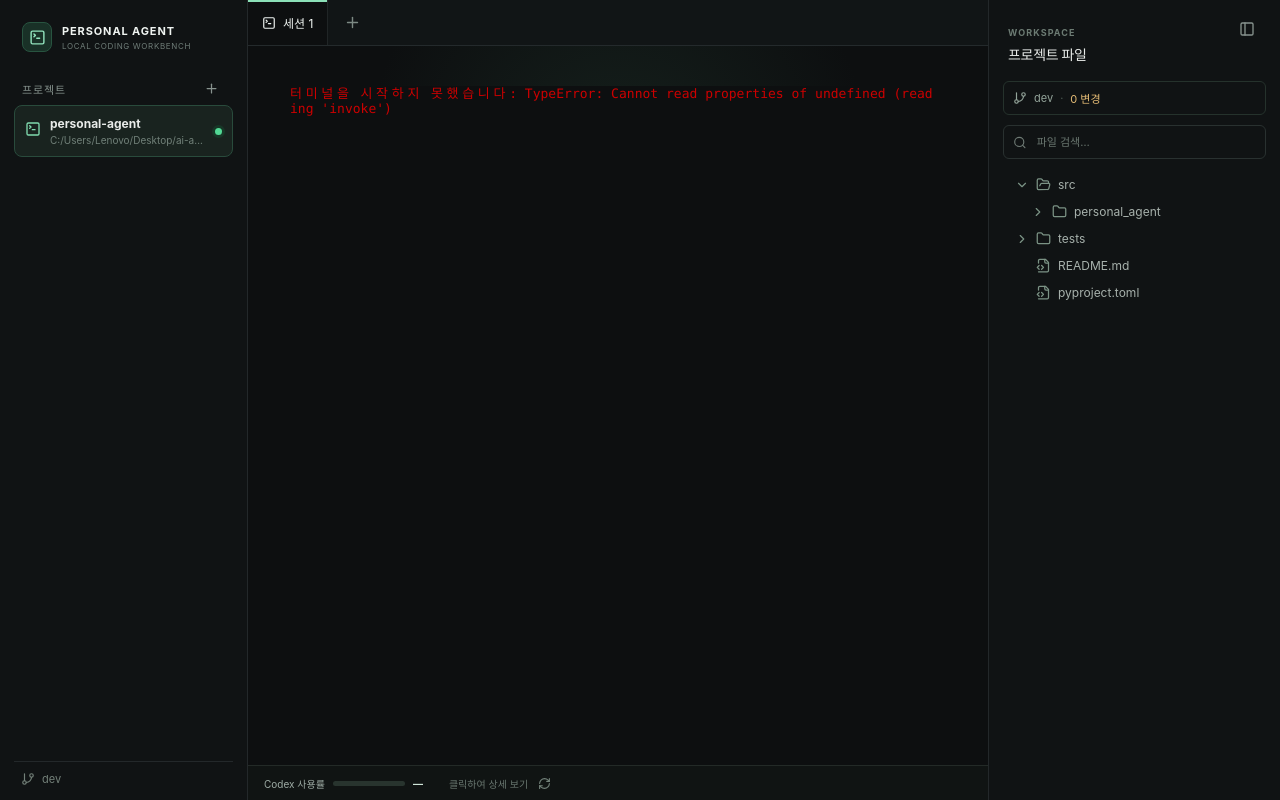
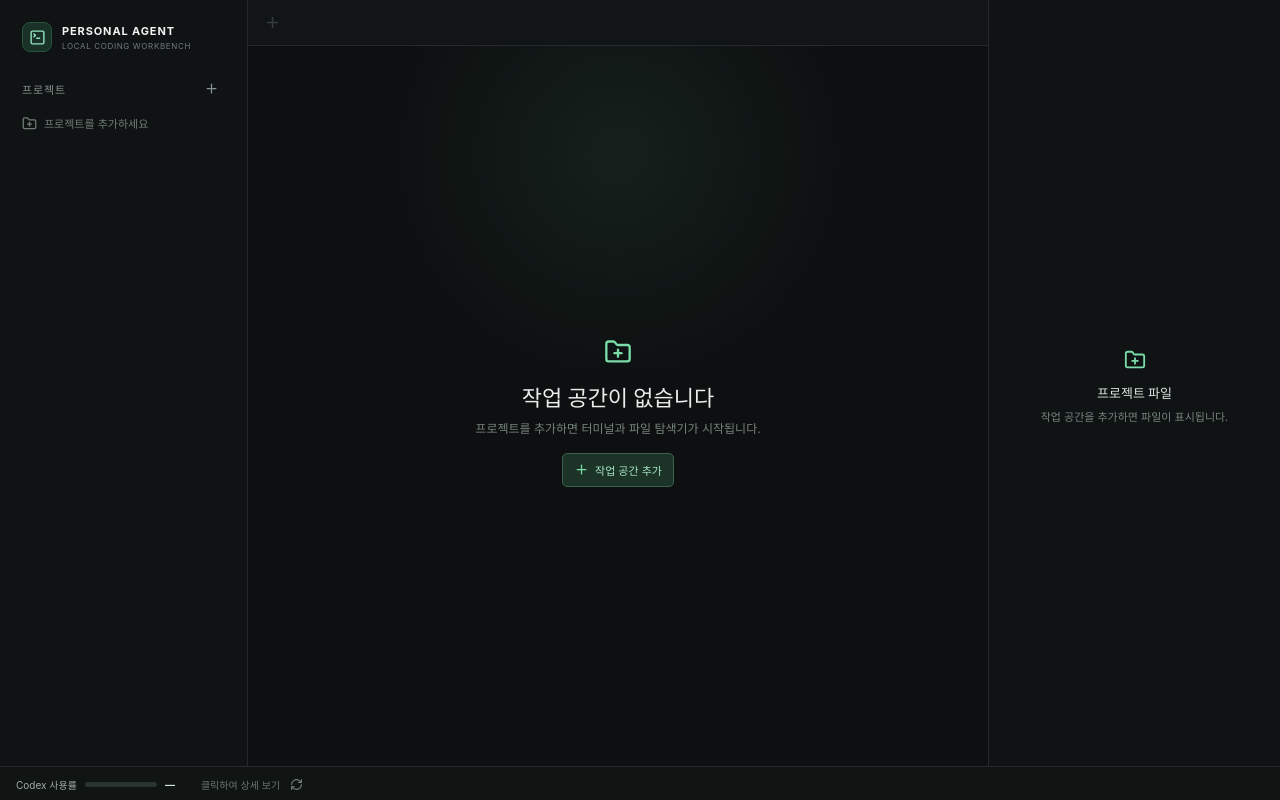
Before and after one commit to ksp0814/ai-agent, a React (Vite) app in the folder frontend/: page / in a window 1280 px wide. Built offline with nearby package versions, Linux system fonts and the light colour scheme.

Commit message:
fix: 작업 공간과 사용률 화면 정리

```diff
--- a/frontend/src/App.tsx
+++ b/frontend/src/App.tsx
@@ -1,10 +1,10 @@
 import { useEffect, useMemo, useState } from 'react'
 import { open } from '@tauri-apps/plugin-dialog'
 import {
-  ChevronDown, ChevronRight, FileCode2, Folder, FolderOpen, GitBranch, Menu,
+  ChevronDown, ChevronRight, FileCode2, Folder, FolderOpen, FolderPlus, GitBranch, Menu,
   PanelLeft, Plus, RefreshCw, Search, SquareTerminal, TerminalSquare, X,
 } from 'lucide-react'
-import { buildFileTree, demoFiles, demoWorkspace, filterFiles, type FileEntry, type Workspace } from './appState'
+import { buildFileTree, filterFiles, type FileEntry, type Workspace } from './appState'
 import { approveFile, getUsageSnapshot, getWorkspaceSnapshot, readDiff, readFile, resetUsage, rollbackFile, type WorkspaceSnapshot } from './bridge'
 import { loadSessions, saveSessions, type AgentSession } from './sessionState'
 import { TerminalPane } from './TerminalPane'
@@ -23,7 +23,7 @@ function loadWorkspaces(): Workspace[] {
   } catch {
     // Use the default workspace when persisted state is unavailable.
   }
-  return [demoWorkspace]
+  return []
 }
 
 function FileTree({ entries, depth = 0, basePath = '', onOpen }: { entries: FileEntry[]; depth?: number; basePath?: string; onOpen: (entry: FileEntry, path: string) => void }) {
@@ -55,28 +55,29 @@ function FileView({ file }: { file?: OpenFile }) {
 function App() {
   const [query, setQuery] = useState('')
   const [workspaces, setWorkspaces] = useState<Workspace[]>(loadWorkspaces)
-  const [workspace, setWorkspace] = useState<Workspace>(() => workspaces[0])
-  const [sessions, setSessions] = useState<AgentSession[]>(() => loadSessions(workspaces[0].path, window.localStorage))
+  const [workspace, setWorkspace] = useState<Workspace | null>(() => workspaces[0] ?? null)
+  const [sessions, setSessions] = useState<AgentSession[]>(() => workspaces[0] ? loadSessions(workspaces[0].path, window.localStorage) : [])
   const [sessionsByWorkspace, setSessionsByWorkspace] = useState<Record<string, AgentSession[]>>(() => Object.fromEntries(workspaces.map((item) => [item.path, loadSessions(item.path, window.localStorage)])))
-  const [activeSessionId, setActiveSessionId] = useState(() => loadSessions(workspaces[0].path, window.localStorage)[0].id)
+  const [activeSessionId, setActiveSessionId] = useState(() => workspaces[0] ? loadSessions(workspaces[0].path, window.localStorage)[0].id : '')
   const [activeTabs, setActiveTabs] = useState<Record<string, string>>({})
   const [openFilesByWorkspace, setOpenFilesByWorkspace] = useState<Record<string, Record<string, OpenFile>>>({})
   const [sidebarOpen, setSidebarOpen] = useState(true)
   const [filePanelOpen, setFilePanelOpen] = useState(true)
-  const [workspaceFiles, setWorkspaceFiles] = useState(demoFiles)
+  const [workspaceFiles, setWorkspaceFiles] = useState<FileEntry[]>([])
   const [git, setGit] = useState<WorkspaceSnapshot['git']>({ available: false, branch: 'dev', entries: {} })
   const [usage, setUsage] = useState<{ percent: number | null; resetsAt?: number; credits: number; creditId: string }>({ percent: null, credits: 0, creditId: '' })
   const [usageOpen, setUsageOpen] = useState(false)
   const [usageResetting, setUsageResetting] = useState(false)
   const [workspaceMenu, setWorkspaceMenu] = useState<{ path: string; x: number; y: number } | null>(null)
-  const openFiles = openFilesByWorkspace[workspace.path] ?? {}
-  const activeTab = activeTabs[workspace.path] ?? sessions[0]?.id ?? ''
-  const updateActiveTab = (tab: string) => setActiveTabs((current) => ({ ...current, [workspace.path]: tab }))
-  const updateOpenFiles = (update: (current: Record<string, OpenFile>) => Record<string, OpenFile>) => setOpenFilesByWorkspace((current) => ({ ...current, [workspace.path]: update(current[workspace.path] ?? {}) }))
+  const openFiles = workspace ? openFilesByWorkspace[workspace.path] ?? {} : {}
+  const activeTab = workspace ? activeTabs[workspace.path] ?? sessions[0]?.id ?? '' : ''
+  const updateActiveTab = (tab: string) => { if (workspace) setActiveTabs((current) => ({ ...current, [workspace.path]: tab })) }
+  const updateOpenFiles = (update: (current: Record<string, OpenFile>) => Record<string, OpenFile>) => { if (workspace) setOpenFilesByWorkspace((current) => ({ ...current, [workspace.path]: update(current[workspace.path] ?? {}) })) }
   const files = useMemo(() => filterFiles(workspaceFiles, query), [workspaceFiles, query])
   const tabs: Tab[] = [...sessions.map((session) => ({ id: session.id, label: session.name, kind: 'session' as const })), ...Object.values(openFiles).map((file) => ({ id: `file:${file.path}`, label: file.path.split(/[\\/]/).pop() ?? file.path, kind: 'file' as const }))]
 
   const refreshWorkspace = async () => {
+    if (!workspace) return
     try {
       const snapshot = await getWorkspaceSnapshot(workspace.path)
       setWorkspaceFiles(buildFileTree(snapshot.files, snapshot.directories))
@@ -87,6 +88,7 @@ function App() {
   }
 
   const refreshUsage = async () => {
+    if (!workspace) return
     try {
       const snapshot = await getUsageSnapshot(workspace.path)
       const primary = snapshot.rateLimits?.primary ?? snapshot.primary
@@ -104,7 +106,7 @@ function App() {
   }
 
   const consumeUsageReset = async () => {
-    if (!usage.credits || usageResetting) return
+    if (!workspace || !usage.credits || usageResetting) return
     if (!window.confirm(`사용량 초기화권 ${usage.credits}개 중 1개를 사용하시겠습니까?`)) return
     setUsageResetting(true)
     try {
@@ -117,23 +119,30 @@ function App() {
     }
   }
 
-  useEffect(() => { saveSessions(workspace.path, sessions, window.localStorage) }, [workspace.path, sessions])
-  useEffect(() => { setSessionsByWorkspace((current) => ({ ...current, [workspace.path]: sessions })) }, [workspace.path, sessions])
+  useEffect(() => { if (workspace) saveSessions(workspace.path, sessions, window.localStorage) }, [workspace?.path, sessions])
+  useEffect(() => { if (workspace) setSessionsByWorkspace((current) => ({ ...current, [workspace.path]: sessions })) }, [workspace?.path, sessions])
   useEffect(() => { window.localStorage.setItem('personal-agent:workspaces', JSON.stringify(workspaces)) }, [workspaces])
   useEffect(() => {
     const closeMenu = () => setWorkspaceMenu(null)
     window.addEventListener('click', closeMenu)
     return () => window.removeEventListener('click', closeMenu)
   }, [])
-  useEffect(() => { window.localStorage.setItem(`personal-agent:active-session:${workspace.path}`, activeSessionId) }, [workspace.path, activeSessionId])
+  useEffect(() => { if (workspace && activeSessionId) window.localStorage.setItem(`personal-agent:active-session:${workspace.path}`, activeSessionId) }, [workspace?.path, activeSessionId])
   useEffect(() => {
+    if (!workspace) {
+      setWorkspaceFiles([])
+      setGit({ available: false, branch: '', entries: {} })
+      setUsage({ percent: null, credits: 0, creditId: '' })
+      return
+    }
     const storedActive = window.localStorage.getItem(`personal-agent:active-session:${workspace.path}`)
     if (storedActive && sessions.some((session) => session.id === storedActive)) { setActiveSessionId(storedActive); updateActiveTab(storedActive) }
     void refreshWorkspace()
     void refreshUsage()
-  }, [workspace.path])
+  }, [workspace?.path])
 
   const openFile = async (_entry: FileEntry, path: string) => {
+    if (!workspace) return
     const id = `file:${path}`
     updateOpenFiles((current) => ({ ...current, [path]: { path, loading: true } }))
     updateActiveTab(id)
@@ -146,6 +155,7 @@ function App() {
   }
 
   const openChangedFile = async (path: string) => {
+    if (!workspace) return
     const id = `file:${path}`
     updateOpenFiles((current) => ({ ...current, [path]: { path, loading: true } }))
     updateActiveTab(id)
@@ -178,8 +188,9 @@ function App() {
 
   const selectTab = (tab: Tab) => { updateActiveTab(tab.id); if (tab.kind === 'session') setActiveSessionId(tab.id) }
   const activeFile = activeTab.startsWith('file:') ? openFiles[activeTab.slice('file:'.length)] : undefined
-  const approveChangedFile = async (path: string) => { try { await approveFile(workspace.path, path); await refreshWorkspace() } catch (error) { window.alert(`변경 승인 실패: ${String(error)}`) } }
+  const approveChangedFile = async (path: string) => { if (!workspace) return; try { await approveFile(workspace.path, path); await refreshWorkspace() } catch (error) { window.alert(`변경 승인 실패: ${String(error)}`) } }
   const rollbackChangedFile = async (path: string) => {
+    if (!workspace) return
     if (!window.confirm(`${path} 파일을 기준 상태로 되돌릴까요? 새 파일은 복구 보관함으로 이동합니다.`)) return
     try { await rollbackFile(workspace.path, path); await refreshWorkspace() } catch (error) { window.alert(`되돌리기 실패: ${String(error)}`) }
   }
@@ -203,19 +214,29 @@ function App() {
     setWorkspace(nextWorkspace)
     const nextSessions = loadSessions(nextWorkspace.path, window.localStorage)
     setSessions(nextSessions)
-    const nextTab = activeTabs[nextWorkspace.path] ?? nextSessions[0].id
-    setActiveSessionId(nextSessions.some((session) => session.id === nextTab) ? nextTab : nextSessions[0].id)
+    const nextTab = activeTabs[nextWorkspace.path] ?? nextSessions[0]?.id ?? ''
+    setActiveSessionId(nextSessions.some((session) => session.id === nextTab) ? nextTab : nextSessions[0]?.id ?? '')
     setActiveTabs((current) => ({ ...current, [nextWorkspace.path]: nextTab }))
   }
 
   const removeWorkspace = (path: string) => {
-    if (workspaces.length === 1) { window.alert('최소 하나의 작업 공간은 남아 있어야 합니다.'); return }
     const target = workspaces.find((item) => item.path === path)
     if (!target || !window.confirm(`프로젝트 목록에서 '${target.name}'을 제거할까요?\n실제 폴더와 파일은 삭제되지 않습니다.`)) return
     const remaining = workspaces.filter((item) => item.path !== path)
     setWorkspaces(remaining)
     setWorkspaceMenu(null)
-    if (workspace.path === path) switchWorkspace(remaining[0])
+    if (workspace?.path !== path) return
+    if (remaining[0]) {
+      switchWorkspace(remaining[0])
+      return
+    }
+    setWorkspace(null)
+    setSessions([])
+    setActiveSessionId('')
+    setWorkspaceFiles([])
+    setGit({ available: false, branch: '', entries: {} })
+    setUsage({ percent: null, credits: 0, creditId: '' })
+    setUsageOpen(false)
   }
 
   return <main className="app-shell">
@@ -223,29 +244,30 @@ function App() {
     <aside className={`project-sidebar ${sidebarOpen ? '' : 'is-collapsed'}`}>
       <div className="brand-block"><div className="brand-mark"><TerminalSquare size={17} /></div><div><strong>PERSONAL AGENT</strong><span>LOCAL CODING WORKBENCH</span></div></div>
       <div className="section-label">프로젝트 <button className="tiny-button" onClick={() => void addWorkspace()} aria-label="작업 공간 추가" title="작업 공간 추가"><Plus size={15} /></button></div>
-      <div className="workspace-list">{workspaces.map((item) => <button key={item.path} className={`workspace-card ${item.path === workspace.path ? 'is-active' : ''}`} onClick={() => switchWorkspace(item)} onContextMenu={(event) => { event.preventDefault(); event.stopPropagation(); setWorkspaceMenu({ path: item.path, x: event.clientX, y: event.clientY }) }} title={item.path}><div className="workspace-icon"><SquareTerminal size={16} /></div><div className="workspace-copy"><strong>{item.name}</strong><span>{item.path}</span></div>{item.path === workspace.path && <span className="workspace-dot" />}</button>)}</div>
+      <div className="workspace-list">{workspaces.length ? workspaces.map((item) => <button key={item.path} className={`workspace-card ${item.path === workspace?.path ? 'is-active' : ''}`} onClick={() => switchWorkspace(item)} onContextMenu={(event) => { event.preventDefault(); event.stopPropagation(); setWorkspaceMenu({ path: item.path, x: event.clientX, y: event.clientY }) }} title={item.path}><div className="workspace-icon"><SquareTerminal size={16} /></div><div className="workspace-copy"><strong>{item.name}</strong><span>{item.path}</span></div>{item.path === workspace?.path && <span className="workspace-dot" />}</button>) : <div className="workspace-empty"><FolderPlus size={15} /><span>프로젝트를 추가하세요</span></div>}</div>
       {workspaceMenu && <div className="workspace-context-menu" style={{ left: workspaceMenu.x, top: workspaceMenu.y }} onClick={(event) => event.stopPropagation()}><button onClick={() => removeWorkspace(workspaceMenu.path)}>작업 공간 제거</button></div>}
       <div className="sidebar-spacer" />
-      <div className="sidebar-footer" title="현재 작업 공간의 Git 브랜치"><GitBranch size={14} /><span>{git.branch || workspace.branch || '브랜치 없음'}</span></div>
     </aside>
     <section className="workspace-main">
-      <div className="tab-bar"><div className="tabs" role="tablist" aria-label="열린 세션 및 파일">{tabs.map((tab) => <button key={tab.id} className={`tab ${activeTab === tab.id ? 'is-active' : ''}`} onClick={() => selectTab(tab)} role="tab" aria-selected={activeTab === tab.id}>{tab.kind === 'session' ? <SquareTerminal size={14} /> : <FileCode2 size={14} />}<span>{tab.label}</span>{(tab.kind === 'file' || sessions.length > 1) && <X size={13} onClick={(event) => { event.stopPropagation(); closeTab(tab) }} />}</button>)}</div><button className="new-session-button" onClick={createSession} aria-label="새 Codex 세션"><Plus size={17} /></button></div>
+      <div className="tab-bar"><div className="tabs" role="tablist" aria-label="열린 세션 및 파일">{tabs.map((tab) => <button key={tab.id} className={`tab ${activeTab === tab.id ? 'is-active' : ''}`} onClick={() => selectTab(tab)} role="tab" aria-selected={activeTab === tab.id}>{tab.kind === 'session' ? <SquareTerminal size={14} /> : <FileCode2 size={14} />}<span>{tab.label}</span>{(tab.kind === 'file' || sessions.length > 1) && <X size={13} onClick={(event) => { event.stopPropagation(); closeTab(tab) }} />}</button>)}</div><button className="new-session-button" onClick={createSession} disabled={!workspace} aria-label="새 Codex 세션"><Plus size={17} /></button></div>
       <div className={`terminal-view ${activeFile ? 'is-file-view' : ''}`} role="log" aria-label="터미널">
-        {workspaces.flatMap((item) => (sessionsByWorkspace[item.path] ?? (item.path === workspace.path ? sessions : [])).map((session) => <div key={`${item.path}:${session.id}`} className={`terminal-session ${!activeFile && item.path === workspace.path && session.id === activeSessionId ? 'is-visible' : ''}`}><TerminalPane sessionId={session.id} workspace={item.path} /></div>))}
+        {workspace ? workspaces.flatMap((item) => (sessionsByWorkspace[item.path] ?? (item.path === workspace.path ? sessions : [])).map((session) => <div key={`${item.path}:${session.id}`} className={`terminal-session ${!activeFile && item.path === workspace.path && session.id === activeSessionId ? 'is-visible' : ''}`}><TerminalPane sessionId={session.id} workspace={item.path} /></div>)) : <div className="empty-workspace"><FolderPlus size={28} /><h1>작업 공간이 없습니다</h1><p>프로젝트를 추가하면 터미널과 파일 탐색기가 시작됩니다.</p><button onClick={() => void addWorkspace()}><Plus size={15} /> 작업 공간 추가</button></div>}
         {activeFile && <FileView file={activeFile} />}
-      </div>
-      <div className="usage-area">
-        {usageOpen && <div className="usage-popover" role="dialog" aria-label="Codex 사용량 상세"><div className="usage-popover-header"><strong>Codex 사용량</strong><button onClick={() => setUsageOpen(false)} aria-label="사용량 상세 닫기"><X size={14} /></button></div><div className="usage-popover-value">{usage.percent === null ? '확인할 수 없음' : `${usage.percent.toFixed(0)}% 사용 중`}</div><div className="usage-popover-meta">{usage.resetsAt ? `${new Date(usage.resetsAt * 1000).toLocaleString()} 재설정` : '재설정 일정 정보 없음'}</div><button className="usage-reset-button" disabled={!usage.credits || usageResetting} onClick={() => void consumeUsageReset()}>{usageResetting ? '초기화 중…' : usage.credits ? `사용량 초기화권 사용 (${usage.credits}개)` : '사용 가능한 초기화권 없음'}</button></div>}
-        <button className="status-bar" onClick={() => setUsageOpen((open) => !open)} aria-expanded={usageOpen} aria-label="Codex 사용량 상세 열기"><span className="status-bar-label">Codex 사용률</span><div className="status-bar-track"><span style={{ width: `${usage.percent ?? 0}%` }} /></div><strong>{usage.percent === null ? '—' : `${usage.percent.toFixed(0)}%`}</strong><span className="status-bar-hint">클릭하여 상세 보기</span><span className="status-bar-refresh" role="button" onClick={(event) => { event.stopPropagation(); void refreshUsage() }} aria-label="사용률 새로고침"><RefreshCw size={13} /></span></button>
       </div>
     </section>
     <aside className={`file-panel ${filePanelOpen ? '' : 'is-collapsed'}`}>
+      {!workspace ? <div className="file-panel-empty"><FolderPlus size={22} /><strong>프로젝트 파일</strong><span>작업 공간을 추가하면 파일이 표시됩니다.</span></div> : <>
       <div className="file-panel-header"><div><span className="eyebrow">WORKSPACE</span><h2>프로젝트 파일</h2></div><button className="icon-button" onClick={() => setFilePanelOpen(false)} aria-label="파일 패널 닫기"><PanelLeft size={16} /></button></div>
       <div className="git-summary"><GitBranch size={14} /><span>{git.branch || workspace.branch || '브랜치 없음'}</span><span className="separator">·</span><span className="changed-count">{Object.keys(git.entries).length} 변경</span></div>
       <label className="search-field"><Search size={15} /><input value={query} onChange={(event) => setQuery(event.target.value)} placeholder="파일 검색…" aria-label="파일 검색" /></label>
       <FileTree entries={files} onOpen={openFile} />
       {Object.keys(git.entries).length > 0 && <div className="changed-files" aria-live="polite"><span className="eyebrow">CHANGED FILES</span>{Object.entries(git.entries).slice(0, 5).map(([path, status]) => <div key={path} className="changed-file"><button className="changed-file-name" onClick={() => void openChangedFile(path)}><span>{status.trim() || 'M'}</span>{path}</button><button className="change-action approve" onClick={() => void approveChangedFile(path)} aria-label={`${path} 변경 승인`}>승인</button><button className="change-action rollback" onClick={() => void rollbackChangedFile(path)} aria-label={`${path} 변경 되돌리기`}>되돌리기</button></div>)}</div>}
+      </>}
     </aside>
+    <div className="usage-area">
+      {usageOpen && <div className="usage-popover" role="dialog" aria-label="Codex 사용량 상세"><div className="usage-popover-header"><strong>Codex 사용량</strong><button onClick={() => setUsageOpen(false)} aria-label="사용량 상세 닫기"><X size={14} /></button></div><div className="usage-popover-value">{usage.percent === null ? '확인할 수 없음' : `${usage.percent.toFixed(0)}% 사용 중`}</div><div className="usage-popover-meta">{usage.resetsAt ? `${new Date(usage.resetsAt * 1000).toLocaleString()} 재설정` : '재설정 일정 정보 없음'}</div><button className="usage-reset-button" disabled={!usage.credits || usageResetting} onClick={() => void consumeUsageReset()}>{usageResetting ? '초기화 중…' : usage.credits ? `사용량 초기화권 사용 (${usage.credits}개)` : '사용 가능한 초기화권 없음'}</button></div>}
+      <button className="status-bar" onClick={() => setUsageOpen((open) => !open)} aria-expanded={usageOpen} aria-label="Codex 사용량 상세 열기"><span className="status-bar-label">Codex 사용률</span><div className="status-bar-track"><span style={{ width: `${usage.percent ?? 0}%` }} /></div><strong>{usage.percent === null ? '—' : `${usage.percent.toFixed(0)}%`}</strong><span className="status-bar-hint">클릭하여 상세 보기</span><span className="status-bar-refresh" role="button" onClick={(event) => { event.stopPropagation(); void refreshUsage() }} aria-label="사용률 새로고침"><RefreshCw size={13} /></span></button>
+    </div>
   </main>
 }
 
--- a/frontend/src/main.tsx
+++ b/frontend/src/main.tsx
@@ -1,9 +1,4 @@
-import { StrictMode } from 'react'
 import { createRoot } from 'react-dom/client'
 import App from './App'
 
-createRoot(document.getElementById('root')!).render(
-  <StrictMode>
-    <App />
-  </StrictMode>,
-)
+createRoot(document.getElementById('root')!).render(<App />)
--- a/frontend/src/styles.css
+++ b/frontend/src/styles.css
@@ -12,7 +12,7 @@ body { margin: 0; min-width: 960px; background: #0b0d0e; }
 button, input { font: inherit; }
 button { border: 0; color: inherit; cursor: pointer; }
 
-.app-shell { position: fixed; inset: 0; display: grid; grid-template-columns: 248px minmax(560px, 1fr) 292px; grid-template-rows: minmax(0, 1fr); min-height: 0; overflow: hidden; background: #0b0d0e; }
+.app-shell { position: fixed; inset: 0; display: grid; grid-template-columns: 248px minmax(560px, 1fr) 292px; grid-template-rows: minmax(0, 1fr) 34px; min-height: 0; overflow: hidden; background: #0b0d0e; }
 .project-sidebar, .file-panel { background: #101314; border-color: #23282a; }
 .project-sidebar { display: flex; flex-direction: column; padding: 20px 14px 14px; border-right: 1px solid #23282a; }
 .brand-block { display: flex; gap: 10px; align-items: center; padding: 2px 8px 28px; }
@@ -25,6 +25,7 @@ button { border: 0; color: inherit; cursor: pointer; }
 .tiny-button:hover, .icon-button:hover { color: #b6e8cf; }
 .workspace-card { display: flex; align-items: center; gap: 9px; padding: 10px; border: 1px solid transparent; border-radius: 8px; }
 .workspace-list { display: flex; flex-direction: column; gap: 3px; }
+.workspace-empty { display: flex; align-items: center; gap: 7px; padding: 10px 8px; color: #6f7d76; font-size: 11px; }
 .workspace-card { width: 100%; background: transparent; color: inherit; text-align: left; }
 .workspace-card.is-active { background: #19231f; border-color: #294b3c; }
 .workspace-card:hover { background: #18201c; }
@@ -38,7 +39,6 @@ button { border: 0; color: inherit; cursor: pointer; }
 .workspace-copy span { margin-top: 3px; color: #718079; font-size: 10px; }
 .workspace-dot, .status-dot { width: 7px; height: 7px; border-radius: 50%; background: #52d995; box-shadow: 0 0 0 3px #173727; }
 .sidebar-spacer { flex: 1; }
-.sidebar-footer { display: flex; flex: 0 0 auto; align-items: center; gap: 7px; padding: 10px 7px 0; border-top: 1px solid #23282a; color: #738079; font-size: 11px; }
 
 .workspace-main { position: relative; display: flex; min-width: 0; min-height: 0; overflow: hidden; flex-direction: column; background: #0d0f10; }
 .tab-bar { display: flex; min-height: 46px; flex: 0 0 46px; align-items: stretch; border-bottom: 1px solid #242a2c; background: #111516; }
@@ -49,10 +49,11 @@ button { border: 0; color: inherit; cursor: pointer; }
 .tab svg:last-child { color: #62706a; }
 .new-session-button { display: grid; place-items: center; width: 44px; margin-left: 2px; background: transparent; color: #7c8983; }
 .new-session-button:hover { color: #b6e8cf; background: #171c1d; }
+.new-session-button:disabled { cursor: not-allowed; opacity: .35; }
 .muted { color: #65736d; }
-.terminal-view { position: relative; display: flex; min-width: 0; min-height: 0; overflow: hidden; flex: 1 1 0; flex-direction: column; padding: 32px 42px 54px; background: radial-gradient(circle at 50% 15%, #15201c 0, #0d0f10 34%); }
+.terminal-view { position: relative; display: flex; min-width: 0; min-height: 0; overflow: hidden; flex: 1 1 0; flex-direction: column; padding: 32px 42px 20px; background: radial-gradient(circle at 50% 15%, #15201c 0, #0d0f10 34%); }
 .terminal-view.is-file-view { padding: 22px 28px 20px; }
-.usage-area { position: absolute; z-index: 2; right: 0; bottom: 0; left: 0; min-height: 34px; overflow: visible; border-top: 1px solid #232a27; background: #101413; }
+.usage-area { position: relative; z-index: 2; grid-column: 1 / -1; grid-row: 2; min-height: 34px; overflow: visible; border-top: 1px solid #232a27; background: #101413; }
 .status-bar { display: flex; width: 100%; min-width: 0; min-height: 34px; align-items: center; gap: 8px; padding: 0 16px; overflow: hidden; border: 0; background: transparent; color: #7d8c84; font-size: 10px; text-align: left; }
 .status-bar:hover { background: #151c19; }
 .status-bar-label { color: #9eaca5; }
@@ -75,6 +76,16 @@ button { border: 0; color: inherit; cursor: pointer; }
 .terminal-session { display: none; min-height: 0; flex: 1; }
 .terminal-session.is-visible { display: flex; }
 .file-empty { display: flex; min-height: 0; flex: 1; align-items: center; justify-content: center; gap: 9px; color: #77847d; font-size: 13px; }
+.empty-workspace, .file-panel-empty { display: flex; align-items: center; justify-content: center; text-align: center; }
+.empty-workspace { min-height: 0; flex: 1; flex-direction: column; color: #77847d; }
+.empty-workspace svg, .file-panel-empty svg { color: #79dca9; }
+.empty-workspace h1 { margin: 14px 0 7px; color: #e8efeb; font-size: 22px; }
+.empty-workspace p { margin: 0; color: #77847d; font-size: 12px; }
+.empty-workspace button, .file-panel-empty button { display: inline-flex; align-items: center; gap: 6px; margin-top: 17px; padding: 8px 11px; border: 1px solid #3b624d; border-radius: 5px; background: #1c3428; color: #a8e4c2; font-size: 11px; }
+.empty-workspace button:hover, .file-panel-empty button:hover { background: #28503a; }
+.file-panel-empty { min-height: 100%; flex-direction: column; padding: 20px; color: #77847d; }
+.file-panel-empty strong { margin-top: 12px; color: #d8e4dd; font-size: 13px; }
+.file-panel-empty span { margin-top: 6px; font-size: 11px; }
 .file-error { color: #ef9c9c; }
 .file-view-shell { min-width: 0; min-height: 0; flex: 1; overflow: auto; scrollbar-color: #3b5145 #111714; scrollbar-width: thin; border: 1px solid #202b25; border-radius: 6px; background: #0b0e0d; }
 .file-view-shell::-webkit-scrollbar { width: 10px; height: 10px; }
@@ -134,7 +145,7 @@ button { border: 0; color: inherit; cursor: pointer; }
   .mobile-header { display: none; }
   .app-shell { grid-template-columns: 180px minmax(240px, 1fr) 220px; min-width: 640px; }
   .project-sidebar { position: static; width: auto; }
-  .terminal-view { padding: 24px 14px 54px; }
+  .terminal-view { padding: 24px 14px 20px; }
   .terminal-welcome h1 { font-size: 28px; }
   .status-bar-hint { display: none; }
 }
```
Also changed, not shown: frontend/src/TerminalPane.tsx (+8 -0 lines), 2 other files (tests, documents, lock files or other folders).
